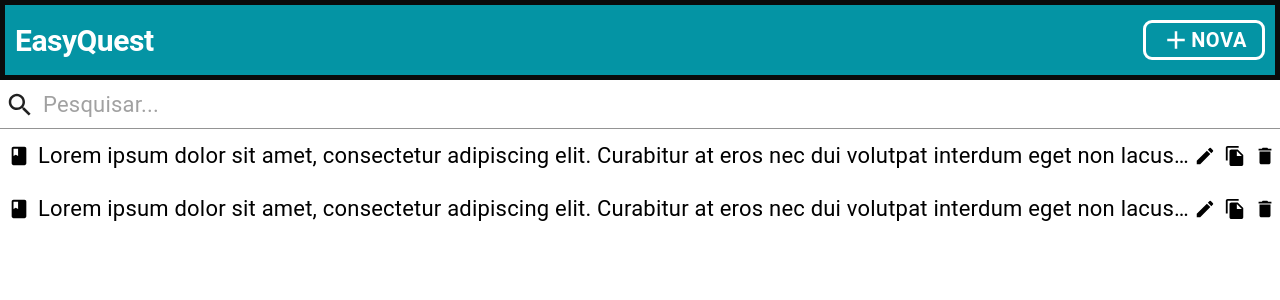
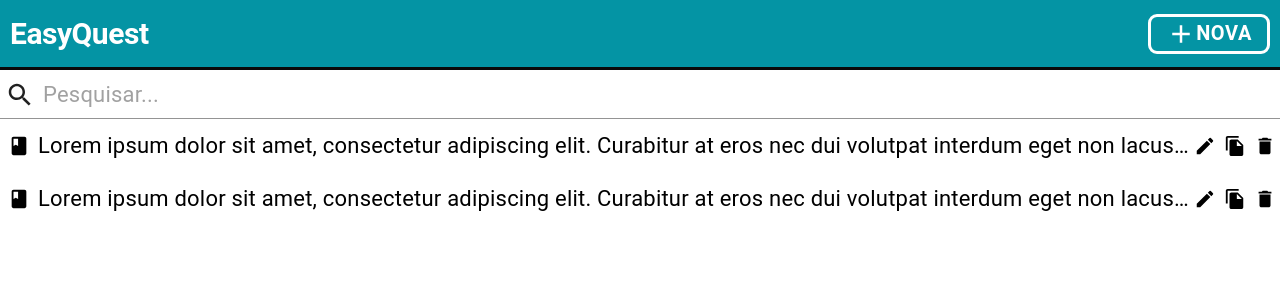
Before and after one commit to pauloafpjunior/easyquest, a React (Create React App) app in the folder easyquest/: page / in a window 1280 px wide. Shown: the top 300 px of the page. Built offline with nearby package versions, Linux system fonts and the light colour scheme.

Commit message:
update border style and reduce height size

```diff
--- a/easyquest/src/shared/components/Header.jsx
+++ b/easyquest/src/shared/components/Header.jsx
@@ -5,9 +5,9 @@
 const useStyles = makeStyles({
   header: {
     width: '100%',
-    height: '80px',
+    height: '70px',
     backgroundColor: BONDI_BLUE,
-    border: `5px solid ${COD_GRAY}`,
+    borderBottom: `3px solid ${COD_GRAY}`,
     boxSizing: 'border-box',
     display: 'flex',
     alignItems: 'center',
```
